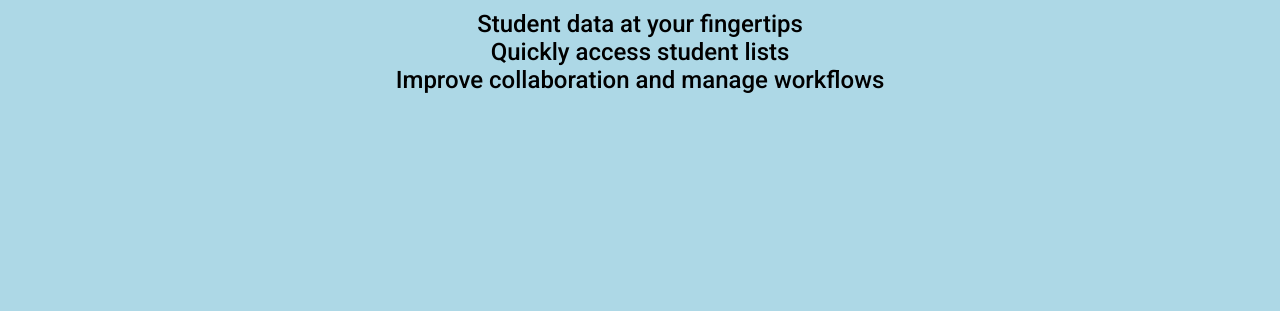
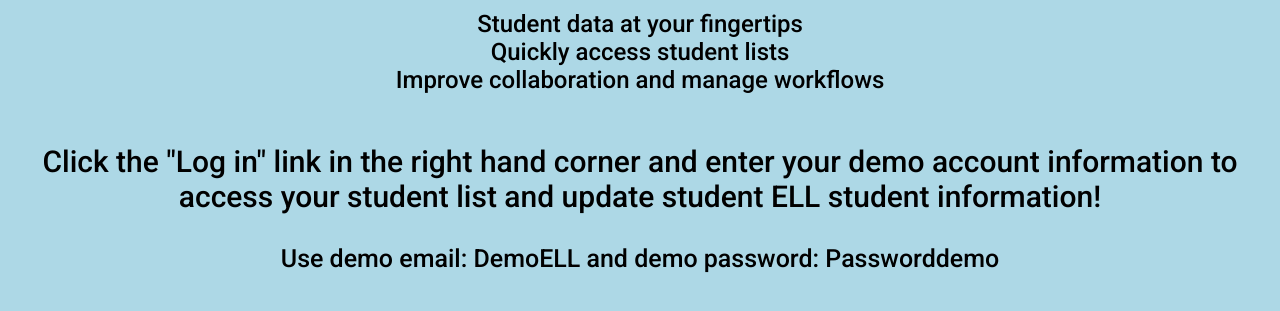
Before and after one commit to maxjeffwell/full-stack-capstone-client, a React app: page / in a window 1280 px wide. Shown: the part 187-498 px from the top of the page. Built offline with nearby package versions, Linux system fonts and the light colour scheme.

Commit message:
edited landing page

```diff
--- a/src/components/AppStyle.css
+++ b/src/components/AppStyle.css
@@ -49,14 +49,14 @@ div .landing-title {
     text-align: center;
 }
 
-/*label .update-labels {*/
-    /*width: 180px;*/
-    /*clear: left;*/
-    /*text-align: right;*/
-    /*padding-right: 10px;*/
-/*}*/
+div #landing-page {
+    margin-top: 50px;
+    font-size: 30px;
+    text-align: center;
+}
 
-/*fieldset {*/
-    /*box-sizing: border-box;*/
-    /*padding: 25px 50px 75px 100px;*/
-/*}*/
+div #demo-account {
+    margin-top: 30px;
+    text-align: center;
+    font-size: 25px
+}
--- a/src/components/Landing.js
+++ b/src/components/Landing.js
@@ -14,6 +14,12 @@ const Landing = () => {
             <div>
             Improve collaboration and manage workflows
             </div>
+            <div id='landing-page'>
+                Click the "Log in" link in the right hand corner and enter your demo account information to access your student list and update student ELL student information!
+            </div>
+            <div id="demo-account">
+                Use demo email: DemoELL and demo password: Passworddemo
+            </div>
         </div>
     );
 };
```
